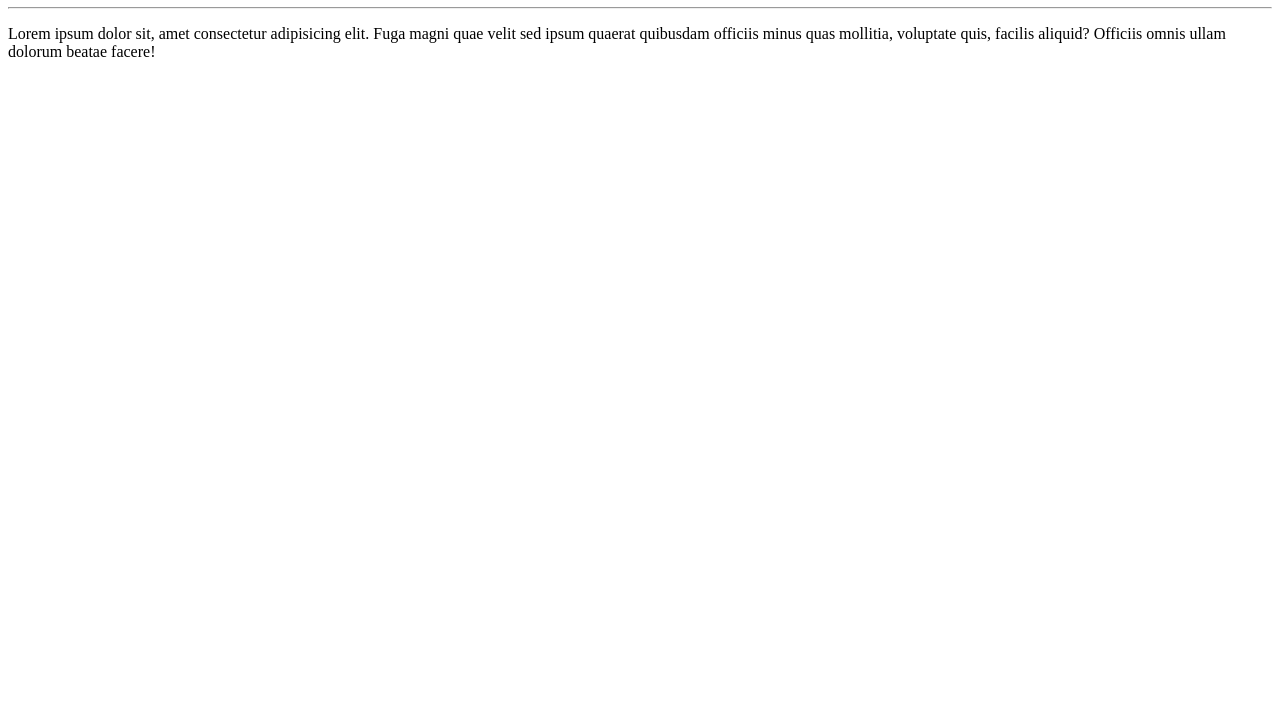
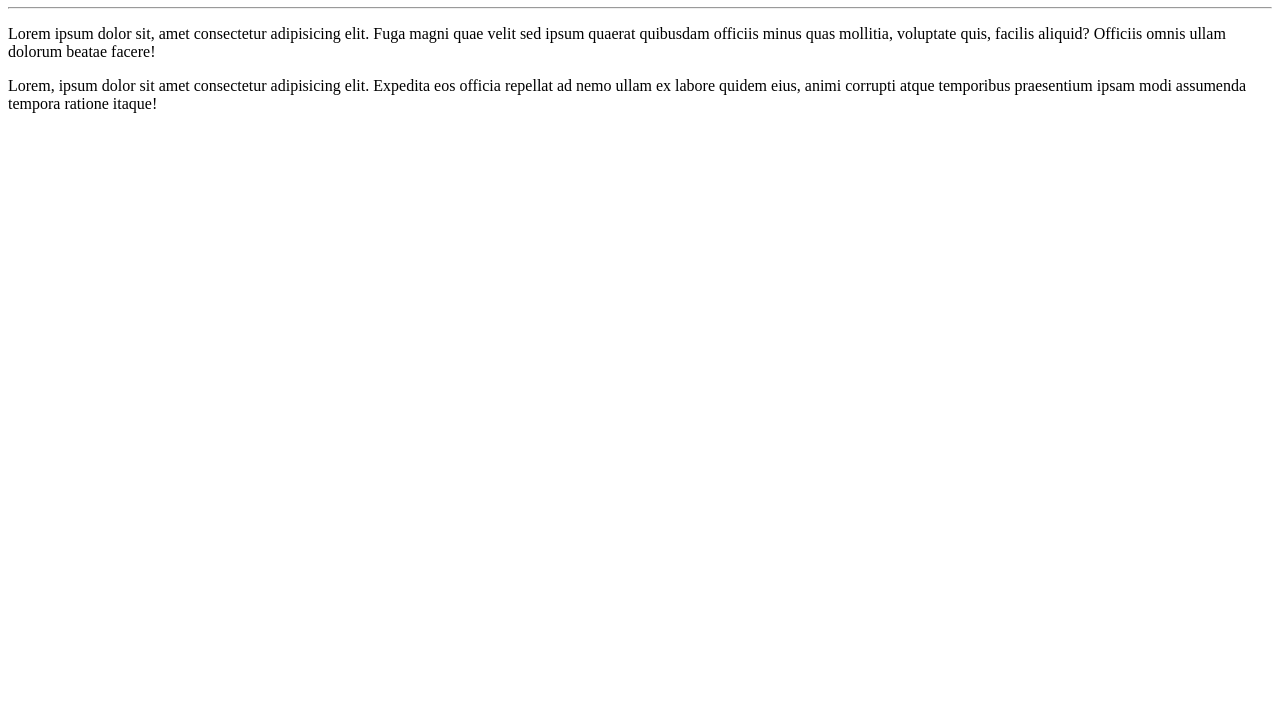
Before and after one commit to victorrequia/Ola-Mundo, a plain HTML site: page site-exemplo/index.html in a window 1280 px wide. Shown: the part 73-800 px from the top of the page. Drawn offline with Linux system fonts and the light colour scheme.

Commit message:
adicionei um parágrafo

```diff
--- a/site-exemplo/index.html
+++ b/site-exemplo/index.html
@@ -9,5 +9,6 @@
     <h1>Olá, mundo!</h1>
     <hr>
     <p>Lorem ipsum dolor sit, amet consectetur adipisicing elit. Fuga magni quae velit sed ipsum quaerat quibusdam officiis minus quas mollitia, voluptate quis, facilis aliquid? Officiis omnis ullam dolorum beatae facere!</p>
+    <p>Lorem, ipsum dolor sit amet consectetur adipisicing elit. Expedita eos officia repellat ad nemo ullam ex labore quidem eius, animi corrupti atque temporibus praesentium ipsam modi assumenda tempora ratione itaque!</p>
 </body>
 </html>
```
